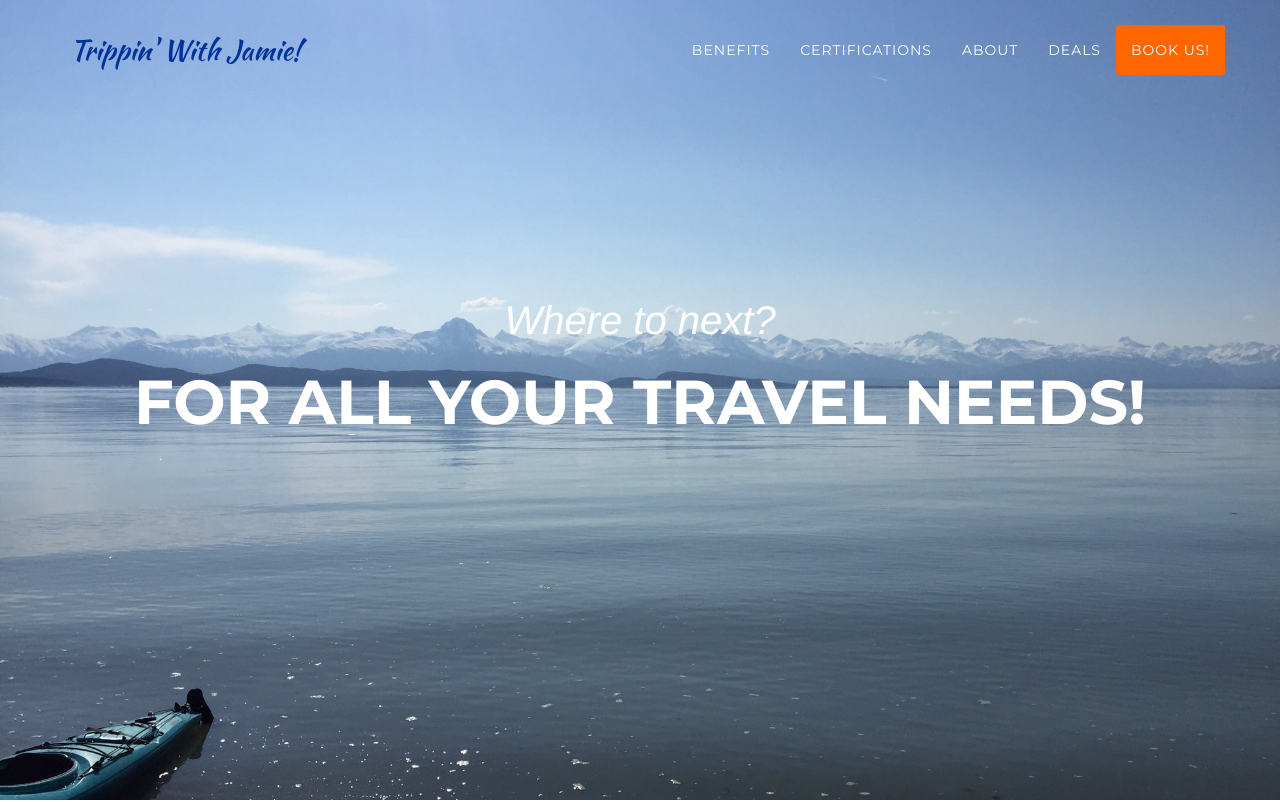
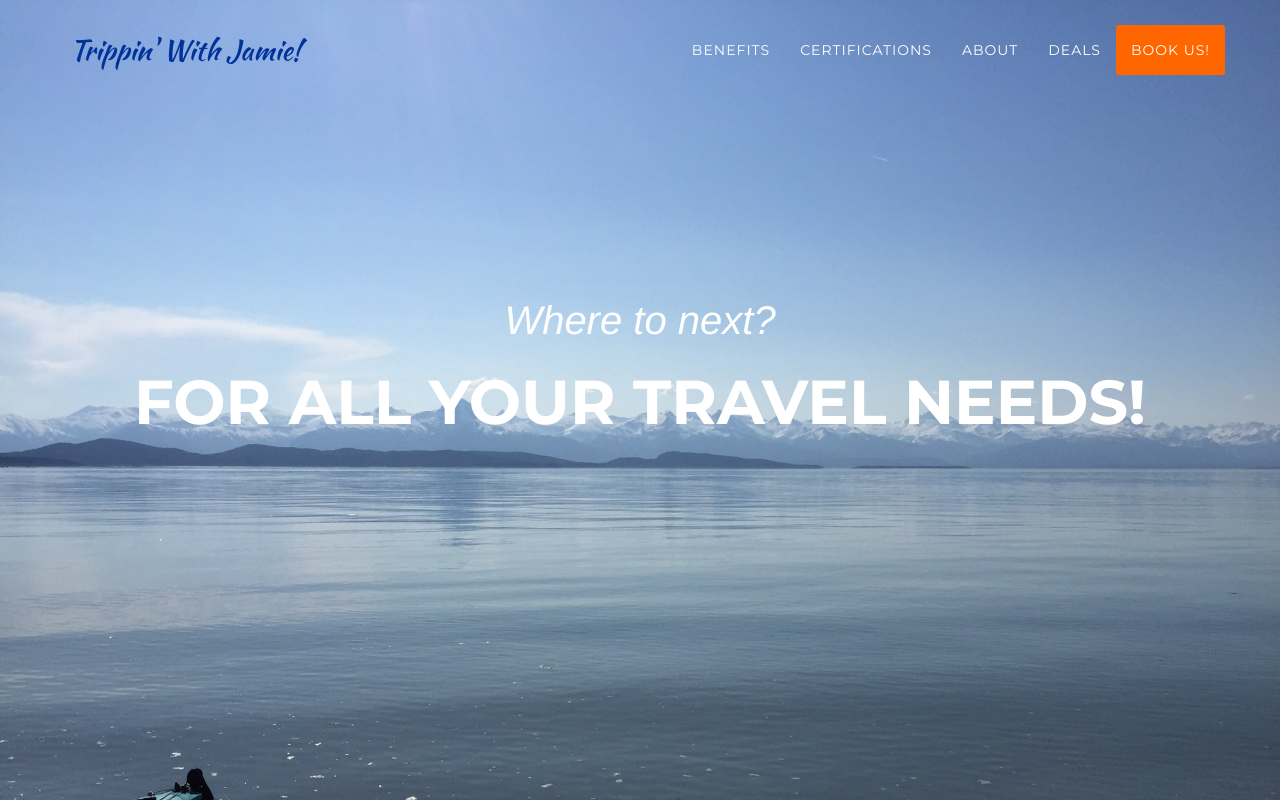
Before and after one commit to DevonPeroutky/TrippinWithJamie, a website: page app/index.html in a window 1280 px wide. Shown: the top 802 px of the page. Drawn offline with nearby package versions, Linux system fonts and the light colour scheme; some packages are replaced by stand-ins of ours; files whose address does not match are found by name; a web font is replaced by a local one.

Commit message:
Background image scroll

```diff
--- a/app/css/agency.css
+++ b/app/css/agency.css
@@ -262,12 +262,9 @@ fieldset[disabled] .btn-xl.active {
 }
 
 header {
+    background: url(../img/locations/alaska.jpg) no-repeat top center fixed;
     text-align: center;
     color: #fff;
-    background-attachment: scroll;
-    background-image: url(../img/locations/alaska.jpg);
-    background-position: center center;
-    background-repeat: none;
     -webkit-background-size: cover;
     -moz-background-size: cover;
     background-size: cover;
```
